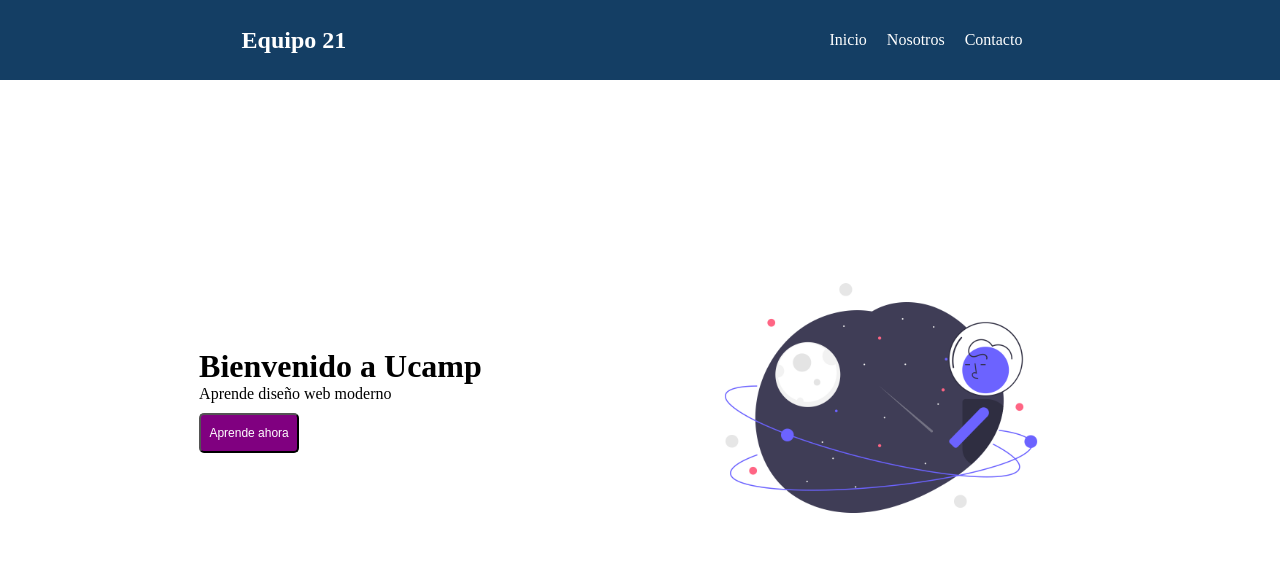
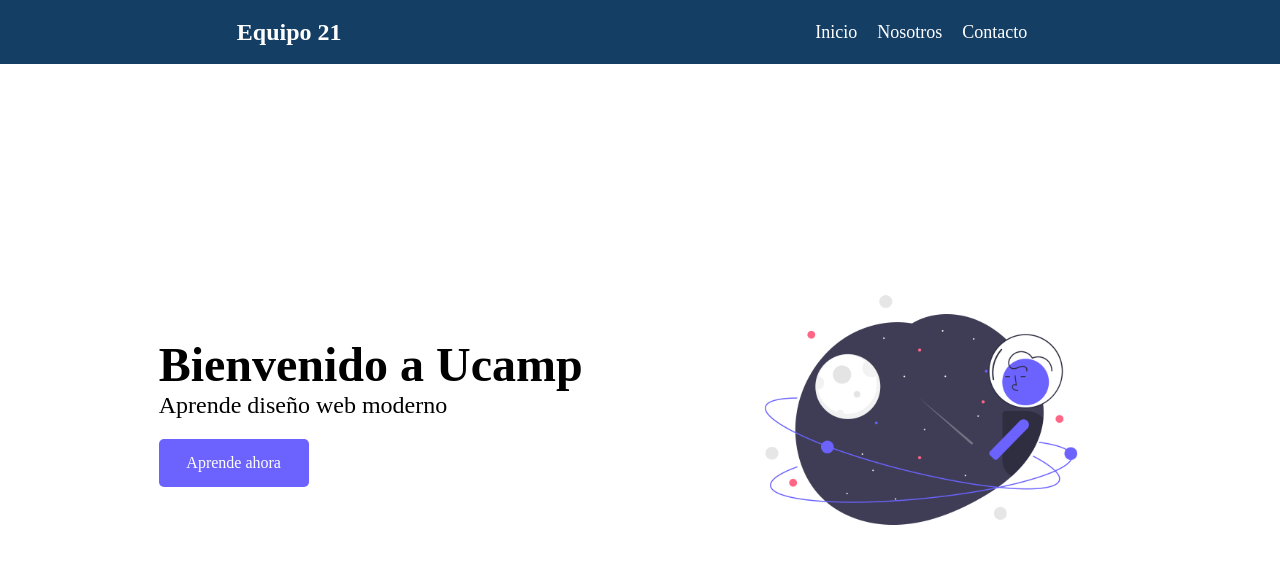
Before and after one commit to JesusFz93/UCamp-04-reto, a plain HTML site: page index.html in a window 1280 px wide. Drawn offline with Linux system fonts and the light colour scheme.

Commit message:
JF: Optimizacion de codigo

```diff
--- a/css/styles.css
+++ b/css/styles.css
@@ -4,18 +4,15 @@
 }
 
 body {
-
-    /* border: solid 1px ; */
   width: auto;
   height: 100vh;
 }
 
 .encabezado {
-    /* border: solid 1px red; */
-    background-color: #143E64;
+  background-color: #143e64;
 
   width: auto;
-    height: 10%;
+  height: 8%;
 
   position: relative;
 
@@ -24,8 +21,6 @@ body {
 }
 
 .box {
-    /* border: solid 1px; */
-
   width: auto;
   height: 100%;
 
@@ -33,7 +28,6 @@ body {
 
   display: flex;
   align-items: center;
-
 }
 
 .box nav a {
@@ -41,40 +35,49 @@ body {
   color: white;
 
   margin-right: 1rem;
+  font-size: 18px;
 }
 
 .principal {
-    /* border: solid 1px orange; */
-
   display: flex;
   width: auto;
-    height: 80%;
+  height: 82%;
 
   justify-content: space-evenly;
   align-items: center;
+
+  padding: 20px;
 }
 
 .principal article h2 {
-    font-size: 2rem;
+  font-size: 3rem;
 }
 
 .principal article p {
-    font-size: 1rem;
+  font-size: 24px;
 }
 
-.principal article button {
-    background-color: purple;
+.enlace:link,
+.enlace:visited {
+  background-color: #6c63ff;
   color: white;
-    font-size: 12px;
-    height: 40px;
+  padding: 15px 25px;
+  text-align: center;
+  text-decoration: none;
+
+  display: block;
+  height: auto;
   width: 100px;
-    text-align: center;
+  margin-top: 20px;
   border-radius: 5px;
-    margin-top: 10px;
+}
+
+.enlace:hover,
+.enlace:active {
+  background-color: #143e64;
 }
 
 .principal img {
-
   width: 400px;
   height: auto;
 }
@@ -87,7 +90,6 @@ body {
   }
 
   .principal {
-        /* border: solid 1px orange; */
     height: 85%;
     flex-direction: column;
   }
--- a/index.html
+++ b/index.html
@@ -26,7 +26,7 @@
         <article class="articulo1">
             <h2>Bienvenido a Ucamp</h2>
             <p>Aprende diseño web moderno</p>
-            <button>Aprende ahora</button>
+            <a href="https://u-camp.utel.edu.mx/mexico" target="_blank" class="enlace">Aprende ahora</a>
         </article>
         <article>
             <img src="/img/stars.png" alt="Estrellas">
```
Lines whose indentation alone changed are shown as unchanged.
